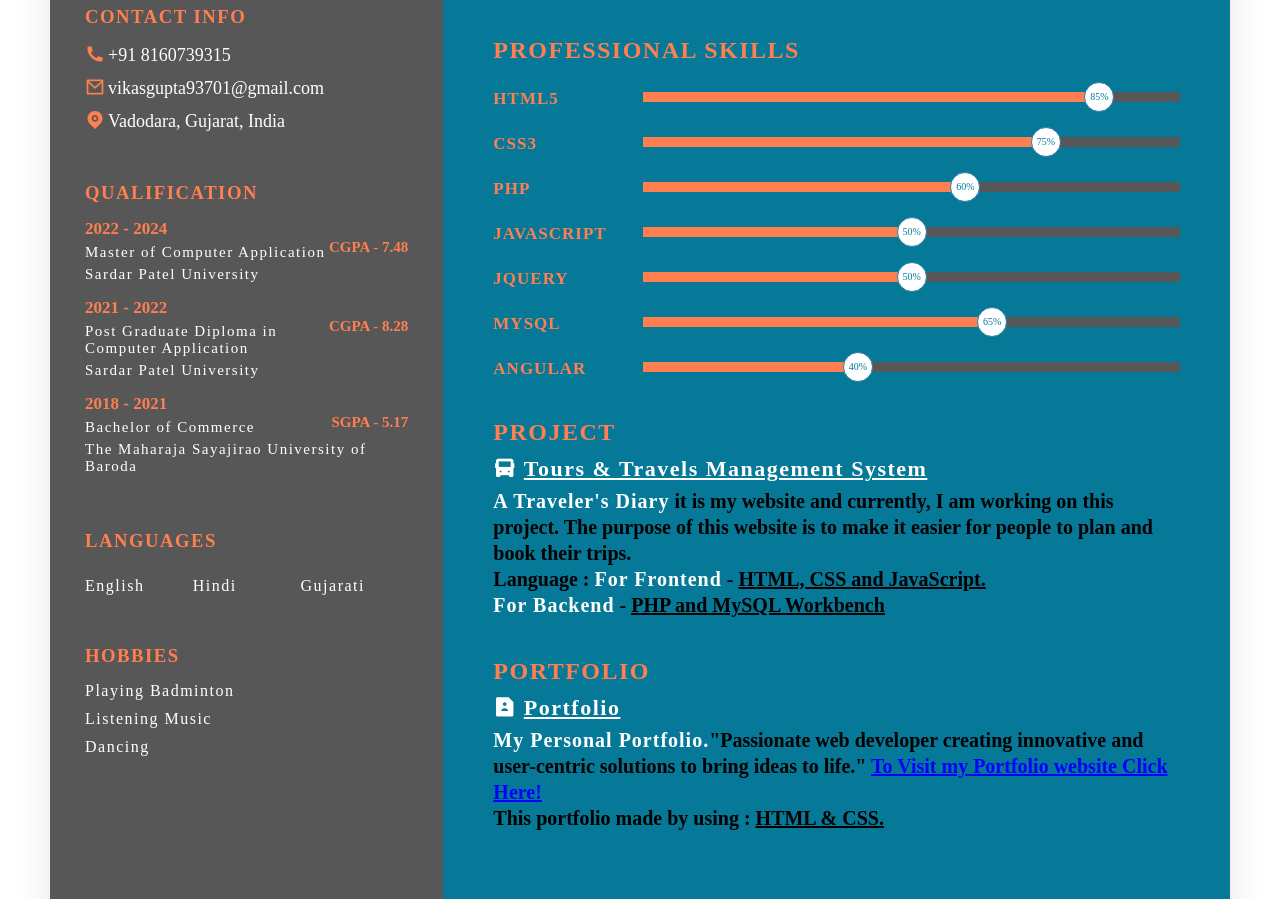
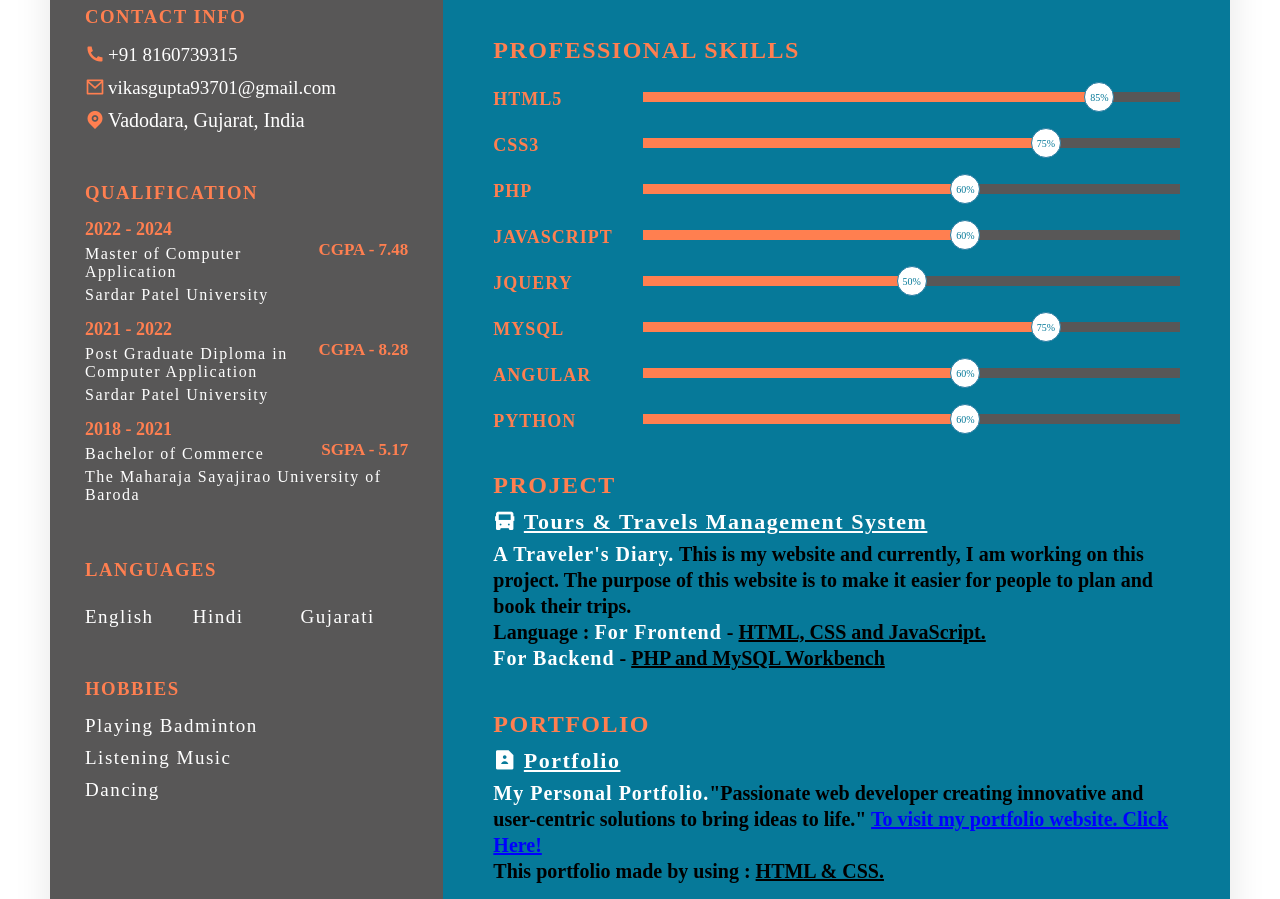
Before and after one commit to Vikasgupta8160/My_Resume, a plain HTML site: page index.html in a window 1280 px wide. Shown: the part 418-1317 px from the top of the page. Drawn offline with nearby package versions, Linux system fonts and the light colour scheme.

Commit message:
index.html style.css, Image

```diff
--- a/index.html
+++ b/index.html
@@ -123,7 +123,7 @@
           <div class="box">
             <h4>JavaScript</h4>
             <div class="percent">
-              <div class="javascript"><span>50%</span></div>
+              <div class="javascript"><span>60%</span></div>
             </div>
           </div>
           <div class="box">
@@ -135,13 +135,19 @@
           <div class="box">
             <h4>MySql</h4>
             <div class="percent">
-              <div class="mysql"><span>65%</span></div>
+              <div class="mysql"><span>75%</span></div>
             </div>
           </div>
           <div class="box">
             <h4>Angular</h4>
             <div class="percent">
-              <div class="angular"><span>40%</span></div>
+              <div class="angular"><span>60%</span></div>
+            </div>
+          </div>
+          <div class="box">
+            <h4>Python</h4>
+            <div class="percent">
+              <div class="python"><span>60%</span></div>
             </div>
           </div>
         </div>
@@ -150,14 +156,14 @@
           <h2 class="title2">Project</h2>
           <h3><i class="ri-bus-2-fill"></i>
             <u>Tours & Travels Management System</u></h3>
-          <h4><span>A Traveler's Diary</span> it is my website and currently, I am working on this project. The purpose of this website is to make it easier for people to plan and book their trips.<br> <b>Language : <span>For Frontend</span> - <u>HTML, CSS and JavaScript.</u></b><br> <span>For Backend</span> - <u>PHP and MySQL Workbench</u></h4>
+          <h4><span>A Traveler's Diary.</span> This is my website and currently, I am working on this project. The purpose of this website is to make it easier for people to plan and book their trips.<br> <b>Language : <span>For Frontend</span> - <u>HTML, CSS and JavaScript.</u></b><br> <span>For Backend</span> - <u>PHP and MySQL Workbench</u></h4>
         </div>
 
         <div class="about project">
           <h2 class="title2">Portfolio</h2>
           <h3><i class="ri-file-user-fill"></i>
             <u>Portfolio</u></h3>
-          <h4><span>My Personal Portfolio.</span>"Passionate web developer creating innovative and user-centric solutions to bring ideas to life." <a href="https://vikasgupta8160.github.io/My_Project/">To Visit my Portfolio website Click Here! </a><br> <b>This portfolio made by using : <u>HTML & CSS.</u></h4>
+          <h4><span>My Personal Portfolio.</span>"Passionate web developer creating innovative and user-centric solutions to bring ideas to life." <a href="https://vikasgupta8160.github.io/My_Project/">To visit my portfolio website. Click Here! </a><br> <b>This portfolio made by using : <u>HTML & CSS.</u></h4>
         </div>
 
       </div>
--- a/style.css
+++ b/style.css
@@ -101,12 +101,12 @@ body{
 .contactInfo ul li span{
     color: #fff;
     font-weight: 300;
-    font-size: 18px;
+    font-size: 20px;
 }
 .contactInfo ul li span a{
     color: #fff;
     text-decoration: none;
-    font-size: 18px;
+    font-size: 19px;
 }
 .contactInfo.education li{
     margin-bottom: 15px;
@@ -114,12 +114,12 @@ body{
 .contactInfo.education h5{
     color: #FF7F50;
     font-weight: 600;
-    font-size: 17px;
+    font-size: 18px;
 }
 .contactInfo.education h6{
     color: #FF7F50;
     float: right;
-    font-size: 15px;
+    font-size: 17px;
 }
 .contactInfo.education h4:nth-child(2){
     color: #FFFFFF;
@@ -129,7 +129,7 @@ body{
     color: #fff;
     font-weight: 200;
     margin-top: 5px;
-    font-size: 15px;
+    font-size: 16px;
     letter-spacing: 1.5px;
 }
 
@@ -140,10 +140,12 @@ body{
 .language ul li{
     color: #FFFFFF;
     letter-spacing: 1.5px;
+    font-size: 19px;
 }
 .hobby ul li{
     color: #FFFFFF;
     letter-spacing: 1.5px;
+    font-size: 19px;
 }
 
 .container .right_side{
@@ -184,7 +186,7 @@ p{
     text-transform: uppercase;
     color: #FFFFFF;
     font-weight: 600;
-    font-size: 15px;
+    font-size: 16px;
 }
 .text{
     margin-left: 7px;
@@ -212,7 +214,7 @@ p{
     color: #FF7F50;
     font-weight: 600;
     letter-spacing: 1px;
-    font-size: 17px;
+    font-size: 18px;
     margin-top: 5px;
 }
 
@@ -269,6 +271,10 @@ p{
     background: #FF7F50;
     animation: angular 3s linear forwards;
 }
+.python{
+    background: #FF7F50;
+    animation: angular 4s linear forwards;
+}
 .html span{
     border: 1px solid #2a7da2;
 }
@@ -290,6 +296,9 @@ p{
 .angular span{
     border: 1px solid #2a7da2;
 }
+.python span{
+    border: 1px solid #2a7da2;
+}
 
 @keyframes html{
     100%{
@@ -308,7 +317,7 @@ p{
 }
 @keyframes javascript{
     100%{
-        width: 50%;
+        width: 60%;
     }
 }
 @keyframes jquery{
@@ -318,12 +327,17 @@ p{
 }
 @keyframes mysql{
     100%{
-        width: 65%;
+        width: 75%;
     }
 }
 @keyframes angular{
     100%{
-        width: 40%;
+        width: 60%;
+    }
+}
+@keyframes python{
+    100%{
+        width: 60%;
     }
 }
 
```
Also changed, not shown: Image/img1.JPG (deleted), Image/img2.JPG (deleted), Image/img3.JPG (deleted), 1 other file.
